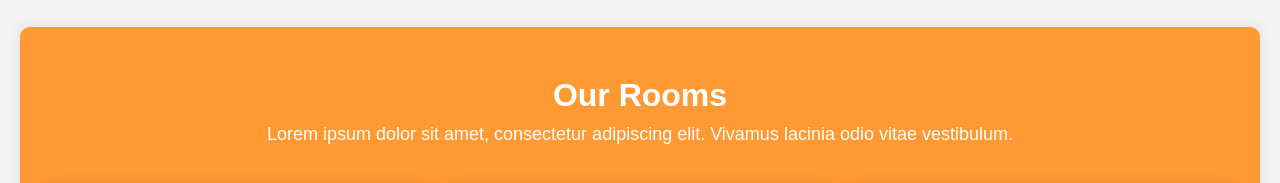
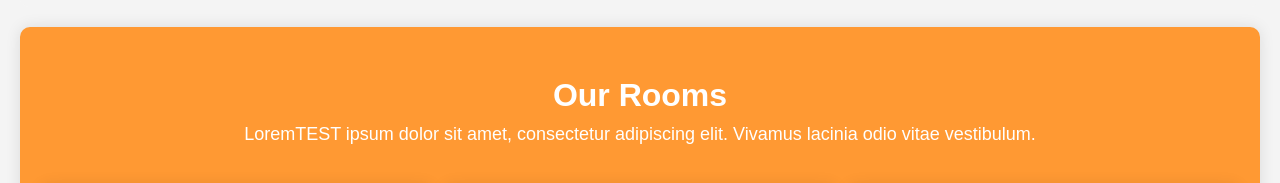
Before and after one commit to amawhinney999/website, a website: page public/index.html in a window 1280 px wide. Shown: the part 1720-1903 px from the top of the page. Drawn offline with Linux system fonts and the light colour scheme.

Commit message:
Updated Website - First push success ( I hope) . Fixed firebase hosting issues and room section + photos done today 11/02/25

```diff
--- a/public/index.html
+++ b/public/index.html
@@ -119,7 +119,7 @@
 
 <section id="rooms">
     <h2>Our Rooms</h2>
-    <p>Lorem ipsum dolor sit amet,  consectetur adipiscing elit. Vivamus lacinia odio vitae vestibulum. </p>
+    <p>LoremTEST ipsum dolor sit amet,  consectetur adipiscing elit. Vivamus lacinia odio vitae vestibulum. </p>
     <div class="image-grid">
         <div class="image-container">
             <img src="images/room-Family-room-4.jpeg" alt="Image 1">
--- a/public/styles.css
+++ b/public/styles.css
@@ -244,7 +244,7 @@
     border-radius: 10px;
 }
 
-/* Rooms Section (with Orange Box)    */
+/* Rooms Section (with Orange Box)  */
 #rooms {
     padding: 50px 20px;
     text-align: center;
```
